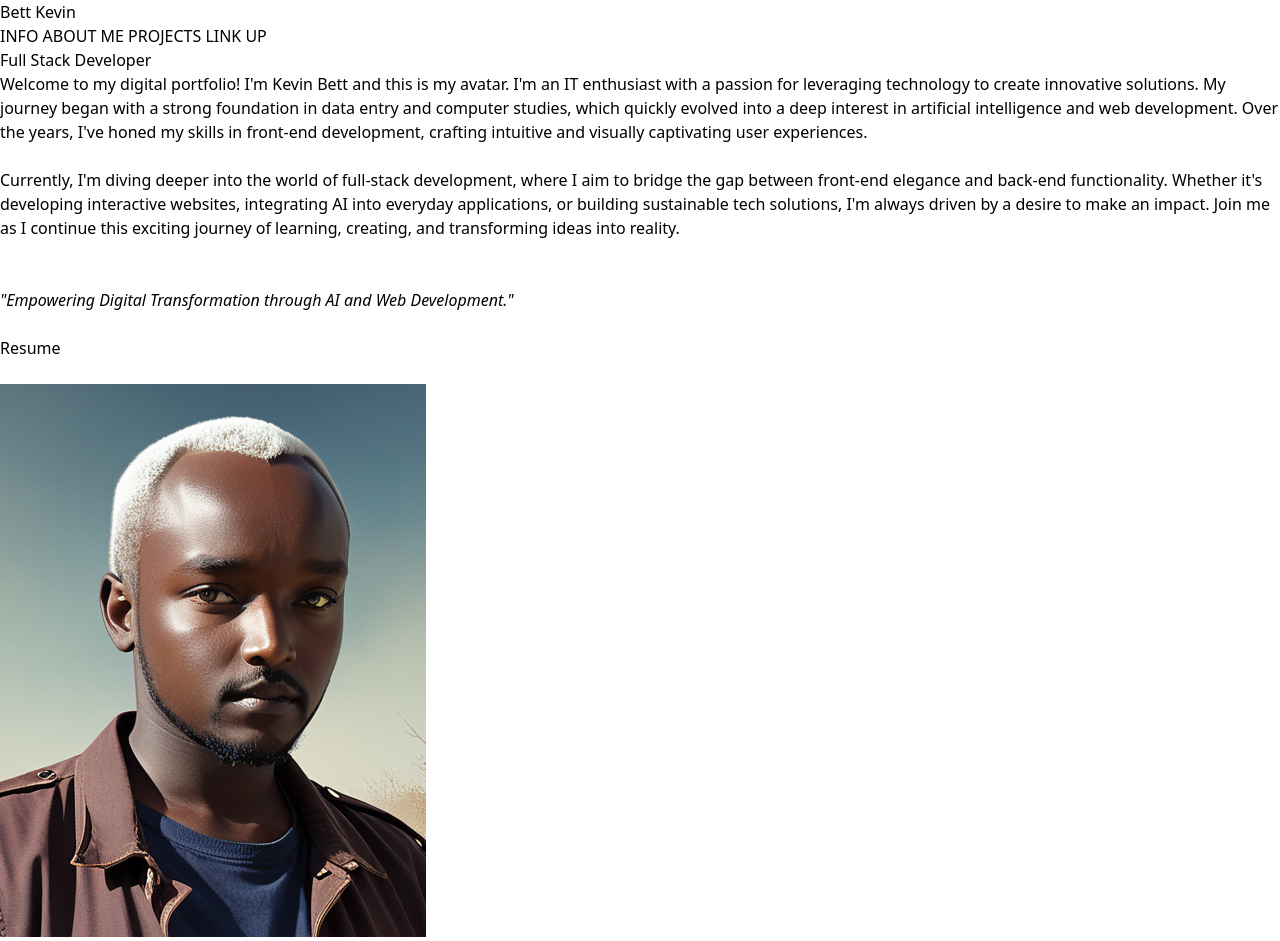
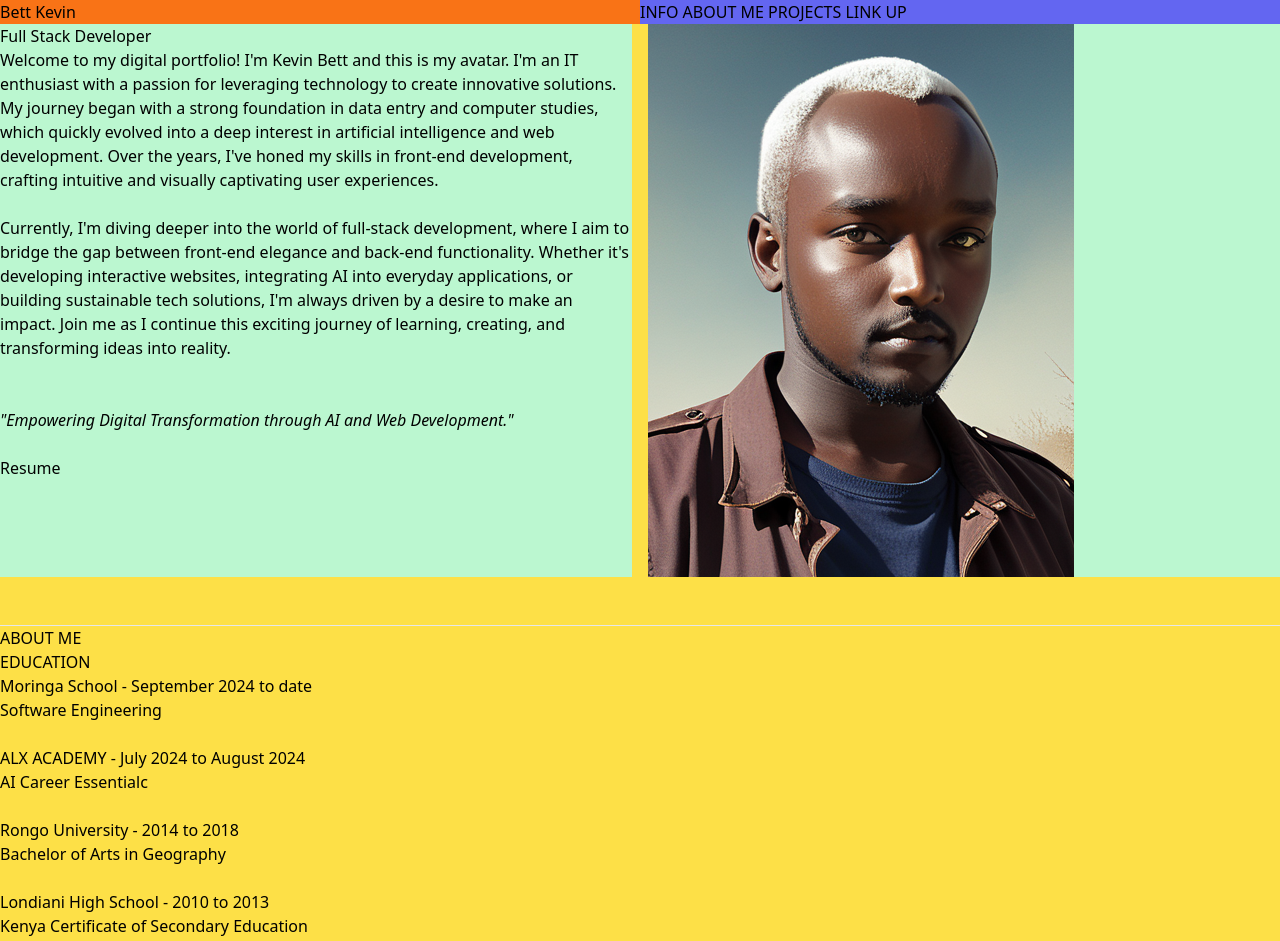
Before and after one commit to BettKev/bett-kevin-portfolio, a website: page index.html in a window 1280 px wide. Shown: the top 941 px of the page. Drawn offline with nearby package versions, Linux system fonts and the light colour scheme.

Commit message:
update tailwind css

```diff
--- a/css/style.css
+++ b/css/style.css
@@ -200,4 +200,3 @@ img{
     text-decoration: none;
     display: block;
 }
- */
--- a/index.html
+++ b/index.html
@@ -4,18 +4,26 @@
     <meta charset="UTF-8">
     <meta name="viewport" content="width=device-width, initial-scale=1.0">
     <title>PORTFOLIO</title>
-   <link rel="stylesheet" href="./css/main.css">
-   <!-- <script src="https://cdn.tailwindcss.com"></script> -->
+   <!-- <link rel="stylesheet" href="./css/main.css"> -->
+   <!-- <link rel="stylesheet" href="" class="./css/style.css"> -->
+   <script src="https://cdn.tailwindcss.com"></script>
+   <style type="text/tailwindcss">
+    @layer utilities {
+      .content-auto {
+        content-visibility: auto;
+      }
+    }
+  </style>
 </head>
 
-<body>
+<body class="bg-yellow-300">
 
     <!--Top of page  -->
-    <section id="header">
-        <div>
+    <section class="flex bg-green-200">
+        <div class="grow bg-orange-500 basis-1/2">
             <h1>Bett Kevin</h1>
         </div>
-        <div>
+        <div class="grow basis-1/2 bg-indigo-500">
             <nav>
                 <a href="#info">INFO</a>
                 <a href="#about">ABOUT ME</a>
@@ -26,8 +34,8 @@
     </section>
 
     <!-- Info section -->
-     <section id="info">
-        <div class="description">
+     <section class="grid grid-cols-2 gap-4">
+        <div class="bg-green-200">
             <h2>
                 Full Stack Developer
             </h2>
@@ -48,7 +56,7 @@
             </blockquote>
             <br>
         </div>
-        <div class="avatar">
+        <div class="bg-green-200">
             <img src="./img/avatar.png" alt="my avatar">
         </div>
      </section>
--- a/tailwind.config.js
+++ b/tailwind.config.js
@@ -2,7 +2,8 @@
 module.exports = {
   content: ["./src/**/*.{html,js}"],
   theme: {
-    extend: {},
+    extend: {
+    },
   },
   plugins: [],
 }
```
